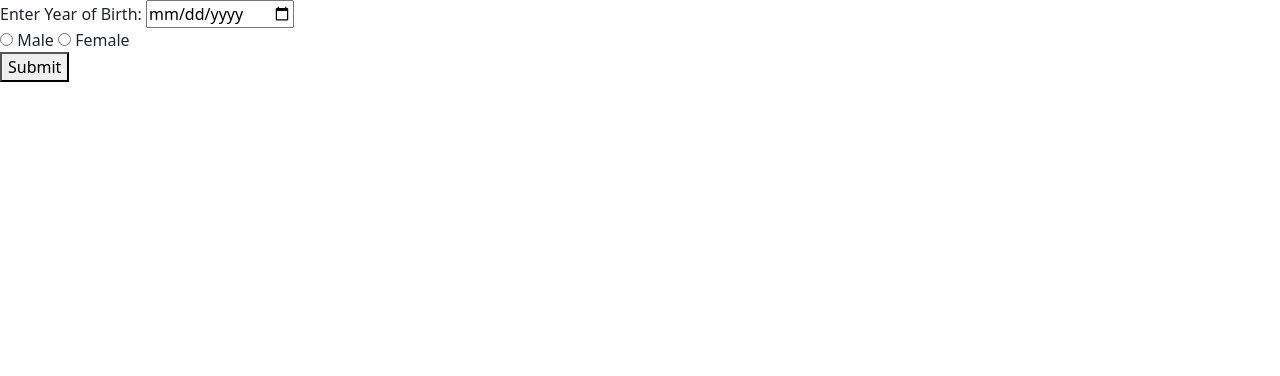
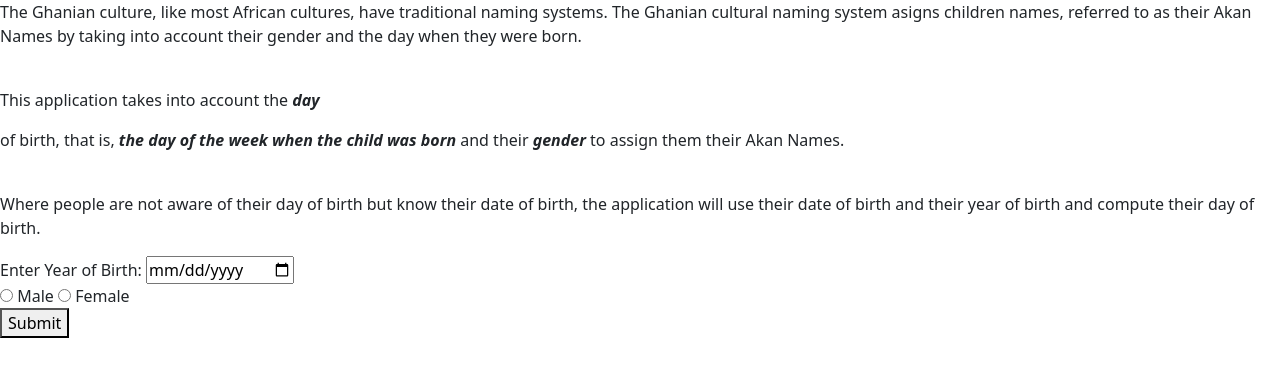
Before and after one commit to Alice-Githui/akan-names, a plain HTML site: page index.html in a window 1280 px wide. Drawn offline with nearby package versions, Linux system fonts and the light colour scheme.

Commit message:
Add the use of the application to the landing page

```diff
--- a/index.html
+++ b/index.html
@@ -9,6 +9,16 @@
     <title>GHANIAN AKAN NAMES</title>
 </head>
 <body>
+    <div>
+        <p>
+            The Ghanian culture, like most African cultures, have traditional naming systems. The Ghanian cultural naming system asigns children names, referred to as their Akan Names by taking into account their gender and the day when they were born.</p>
+        <br>
+         <p>This application takes into account the <strong><em>day</em></strong></p> of birth, that is, <strong><em>the day of the week when the child was born</em></strong>  and their <strong><em>gender</em></strong> to assign them their Akan Names.</p>
+         <br>
+         <p>Where people are not aware of their day of birth but know their date of birth, the application will use their date of birth and their year of birth and compute their day of birth. </p>
+
+
+    </div>
     <form>
         <div>
             <label for ="birthday" >Enter Year of Birth:</label>
```
